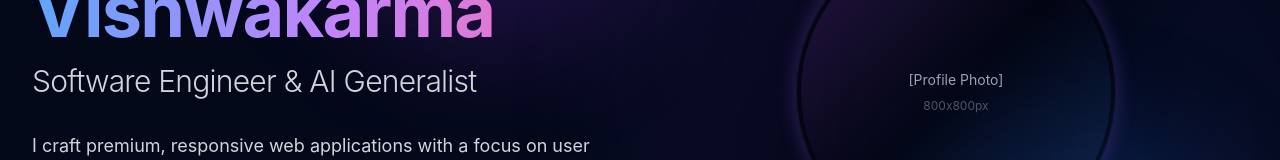
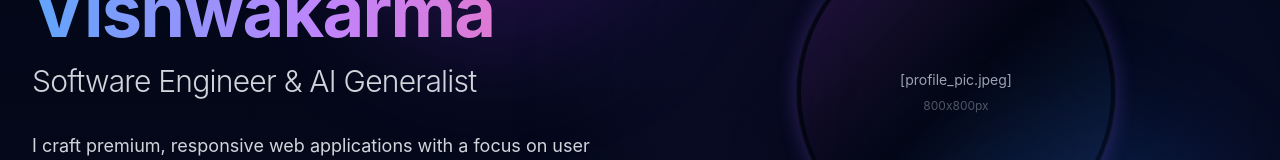
Before and after one commit to VishwaAdarsh/Adarsh-protfolio-profile, a React (Vite) app: page / in a window 1280 px wide. Shown: the part 333-493 px from the top of the page. Built offline with nearby package versions, Linux system fonts and the light colour scheme.

Commit message:
upload this file

```diff
--- a/src/components/Hero.jsx
+++ b/src/components/Hero.jsx
@@ -89,7 +89,7 @@
             <div className="relative w-64 h-64 md:w-80 md:h-80 rounded-full overflow-hidden glass-premium p-1 animate-glow-pulse">
               <div className="w-full h-full bg-gradient-to-br from-purple-500/20 via-transparent to-blue-500/20 rounded-full flex items-center justify-center text-gray-400 text-center p-8">
                 <div className="space-y-2">
-                  <p className="text-sm">[Profile Photo]</p>
+                  <p className="text-sm">[profile_pic.jpeg]</p>
                   <p className="text-xs opacity-50">800x800px</p>
                 </div>
               </div>
```
Also changed, not shown: public/documents/profile_pic.jpeg (added).
